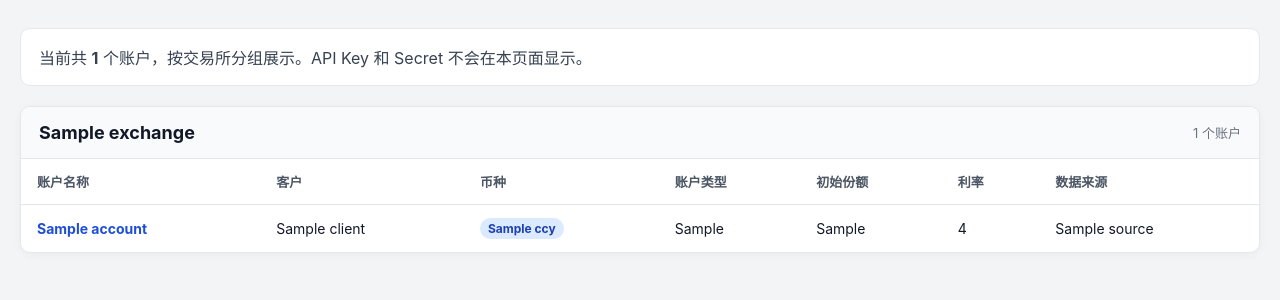
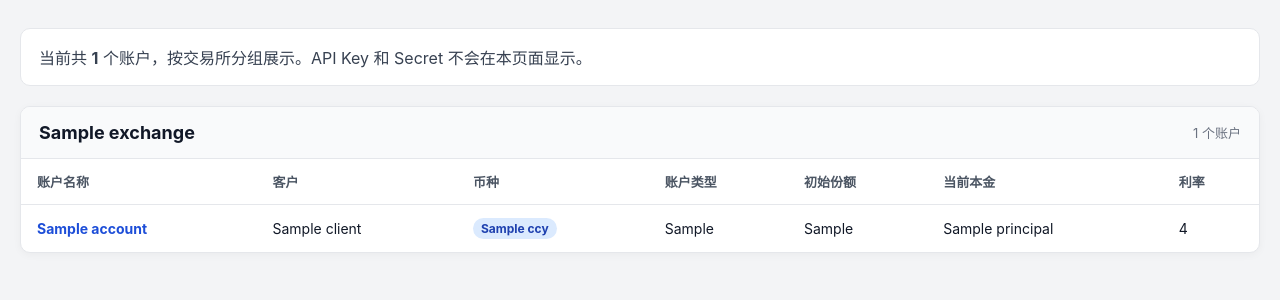
Before and after one commit to JZL-Quant/101-account-monitor, a FastAPI app: template templates/accounts.html in a window 1280 px wide. Shown: the part 119-419 px from the top of the page. Run offline with FastAPI, Linux system fonts and the light colour scheme; the template is opened without the code that fills it: most values are stand-ins (such as "Sample title", 1, 10 or a date in 2020).

Commit message:
新增账户表格字段，显示当前本金，移除数据来源列

```diff
--- a/nav_service/state.py
+++ b/nav_service/state.py
@@ -71,8 +71,8 @@ def build_account_table_groups():
                 "ccy": account_info.get("ccy", "USDT"),
                 "account_type": account_info.get("account_type", "account"),
                 "initial_unit": account_info.get("initial_unit", ""),
+                "principal": account_info.get("principal", account_info.get("initial_unit", "")),
                 "interest_rate": account_info.get("interest_rate", 0),
-                "source": account_source(account_info),
             }
         )
     return [
--- a/templates/accounts.html
+++ b/templates/accounts.html
@@ -139,8 +139,8 @@
                                 <th>币种</th>
                                 <th>账户类型</th>
                                 <th>初始份额</th>
+                                <th>当前本金</th>
                                 <th>利率</th>
-                                <th>数据来源</th>
                             </tr>
                         </thead>
                         <tbody>
@@ -151,8 +151,8 @@
                                 <td><span class="badge">{{ account.ccy }}</span></td>
                                 <td>{{ account.account_type }}</td>
                                 <td>{{ account.initial_unit }}</td>
+                                <td>{{ account.principal }}</td>
                                 <td>{{ account.interest_rate }}</td>
-                                <td>{{ account.source }}</td>
                             </tr>
                             {% endfor %}
                         </tbody>
```
